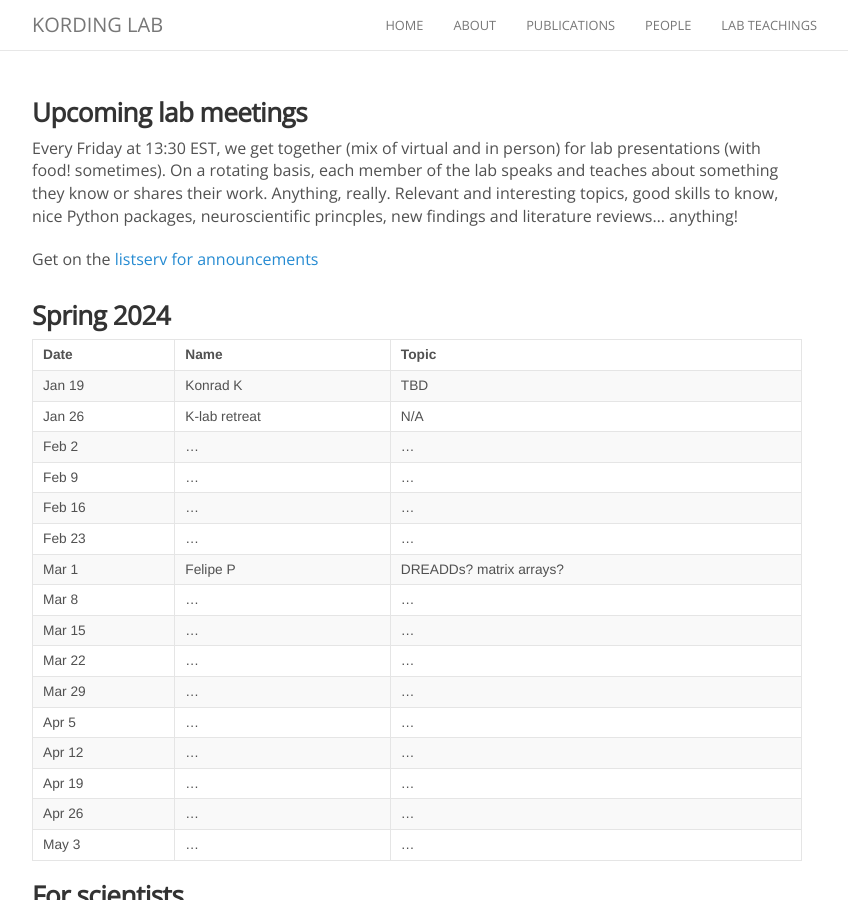
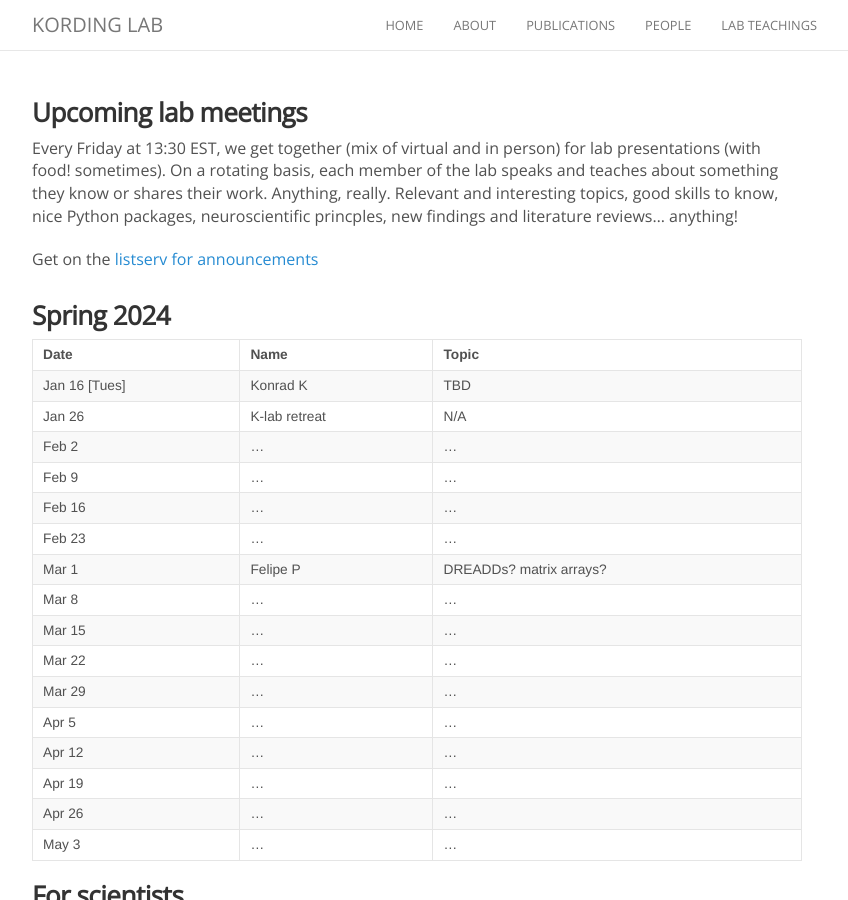
Before and after one commit to KordingLab/KordingLab.github.io, a Jekyll site: the page built from presentations.md, in a window 1280 px wide and 900 px high. Shown: the whole window, without its empty margins (223-1071 px from the left). Built offline with Jekyll 4.4.1, drawn with Linux system fonts in a browser that asks for light colours; nearby versions of some CDN libraries; comment, search, counter and statistics services are not loaded.

Commit message:
Update presentations.md

```diff
--- a/presentations.md
+++ b/presentations.md
@@ -16,7 +16,7 @@ Get on the [listserv for announcements](https://groups.google.com/forum/#!forum/
 {% raw %}
 | Date | Name | Topic |
 |------|------|-------|
-| Jan 19 | Konrad K | TBD |
+| Jan 16 [Tues] | Konrad K | TBD |
 | Jan 26 | K-lab retreat | N/A |
 | Feb 2 | ... | ... |
 | Feb 9 |... | ... |
```
